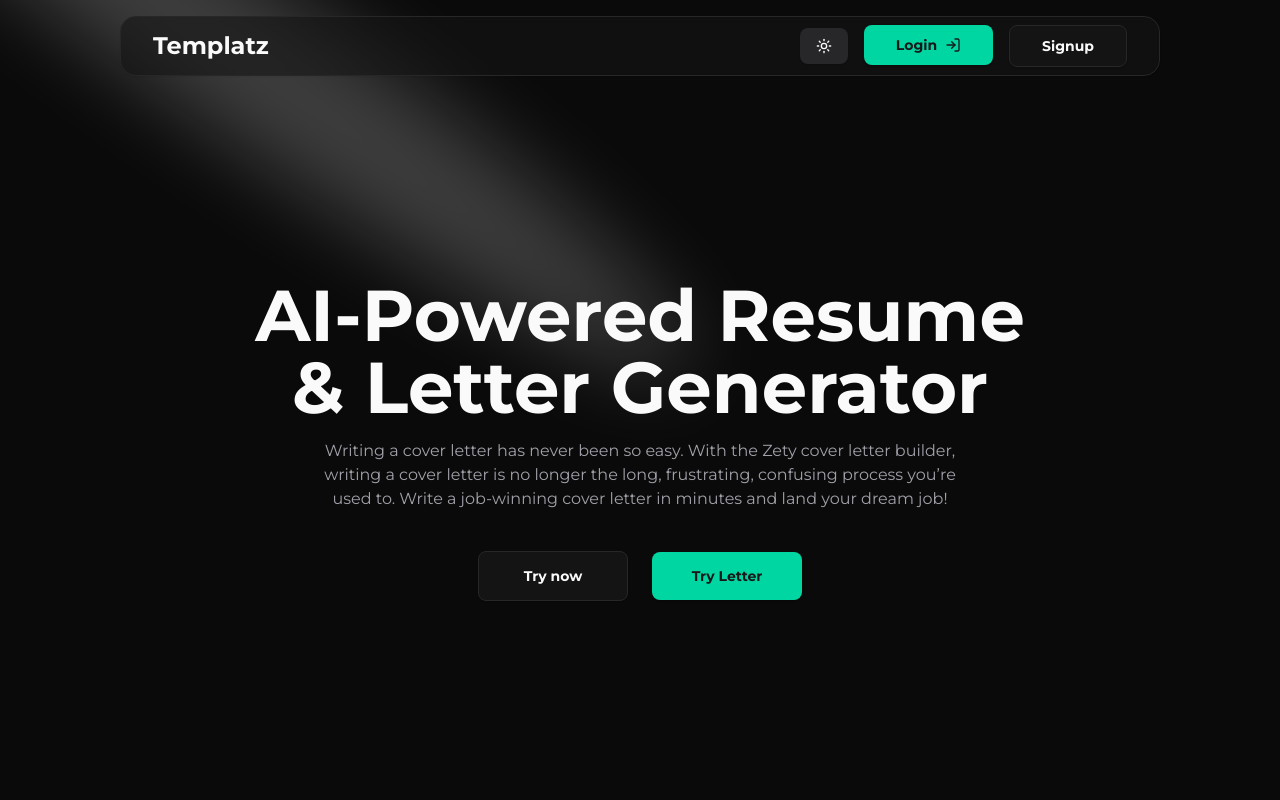
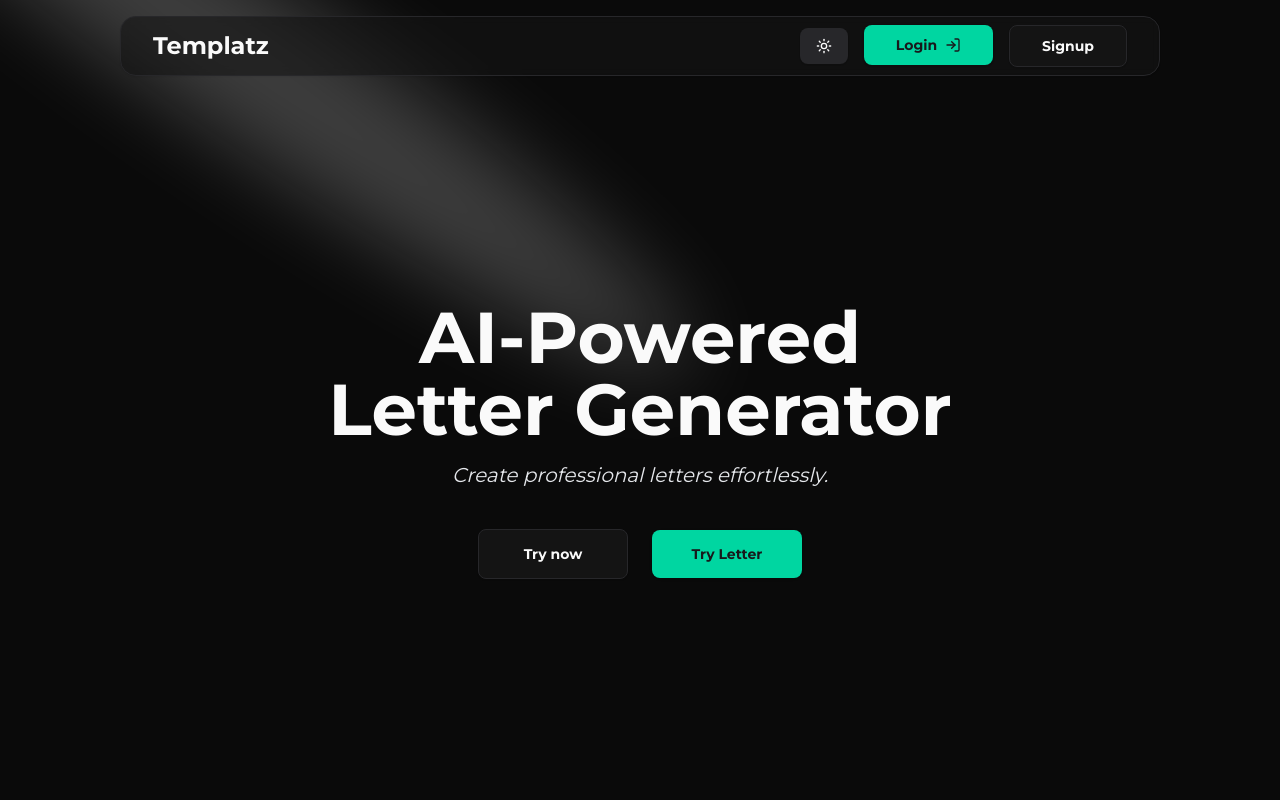
Before and after one commit to Arunjadhav0101/templatz, a Next.js app: page / in a window 1280 px wide. Shown: the top 800 px of the page. Built offline with nearby package versions, Linux system fonts and the light colour scheme; a web font is replaced by a local one.

Commit message:
fix: correct spelling in HeroSection and update LetterForm import formatting

```diff
--- a/src/components/HeroSection.tsx
+++ b/src/components/HeroSection.tsx
@@ -4,26 +4,21 @@ import { Spotlight } from "./ui/Spotlight";
 
 export default function Herosection() {
   return (
-    <main className="conatiner dark:bg-neutral-950 flex w-screen h-screen items-center justify-center  text-center px-4 gap-10 md:gap-40 overflow-hidden">
-      <Spotlight className="-top-40 left-0 md:left-60 md:-top-20" fill="white"  />
+    <main className="container dark:bg-neutral-950 flex w-screen h-screen items-center justify-center text-center px-4 gap-10 md:gap-40 overflow-hidden">
+      <Spotlight className="-top-40 left-0 md:left-60 md:-top-20" fill="white" />
       <div>
         <h2 className="pt-20 text-5xl md:text-7xl font-bold max-w-[800px]">
-          AI-Powered Resume & Letter Generator
+          AI-Powered <br />Letter Generator
         </h2>
-        <p className="mt-4 text-muted-foreground max-w-2xl mx-auto text-center">
-          Writing a cover letter has never been so easy. With the Zety cover letter builder, writing a cover letter is no
-          longer the long, frustrating, confusing process you’re used to. Write a job-winning cover letter in minutes
-          and land your dream job!
+        <p className="mt-4 dark:text-gray-200 max-w-2xl mx-auto text-center text-xl font-light italic">
+          Create professional letters effortlessly.
         </p>
         <div className="w-5/6 max-h-fit mx-auto flex flex-col items-center justify-center md:flex-row gap-6 mt-10">
-        <Button className="min-w-[150px] p-6 w-full md:w-auto font-semibold " variant={"outline"}>Try now</Button>
-        <Link
-        className="min-w-[150px] w-full md:w-auto "
-         href={"/letter"}>
-        <Button className="p-6 w-full font-semibold" variant={"default"}>Try Letter</Button>
-        </Link>
+          <Button className="min-w-[150px] p-6 w-full md:w-auto font-semibold" variant={"outline"}>Try now</Button>
+          <Link className="min-w-[150px] w-full md:w-auto" href={"/letter"}>
+            <Button className="p-6 w-full font-semibold" variant={"default"}>Try Letter</Button>
+          </Link>
         </div>
-
       </div>
     </main>
   );
--- a/src/components/Letter/LetterForm.tsx
+++ b/src/components/Letter/LetterForm.tsx
@@ -6,7 +6,7 @@ import { Input } from "../ui/input";
 import { Button } from "../ui/button";
 import { FieldValues, useForm } from "react-hook-form";
 import { generateLetter } from "@/lib/client/generateLetter";
-import { useState, useTransition } from "react";
+import {  useState, useTransition } from "react";
 import { setLetter, setShowLetter } from "@/store/letterSlice";
 import { useDispatch } from "react-redux";
 
@@ -15,6 +15,7 @@ function LetterForm() {
   const [error, setError] = useState("");
   const [isSubmitting, startLoading] = useTransition();
   const dispatch = useDispatch();
+
   const onSubmit = async (data: FieldValues) => {
     startLoading(async () => {
     dispatch(setLetter(null));
```
